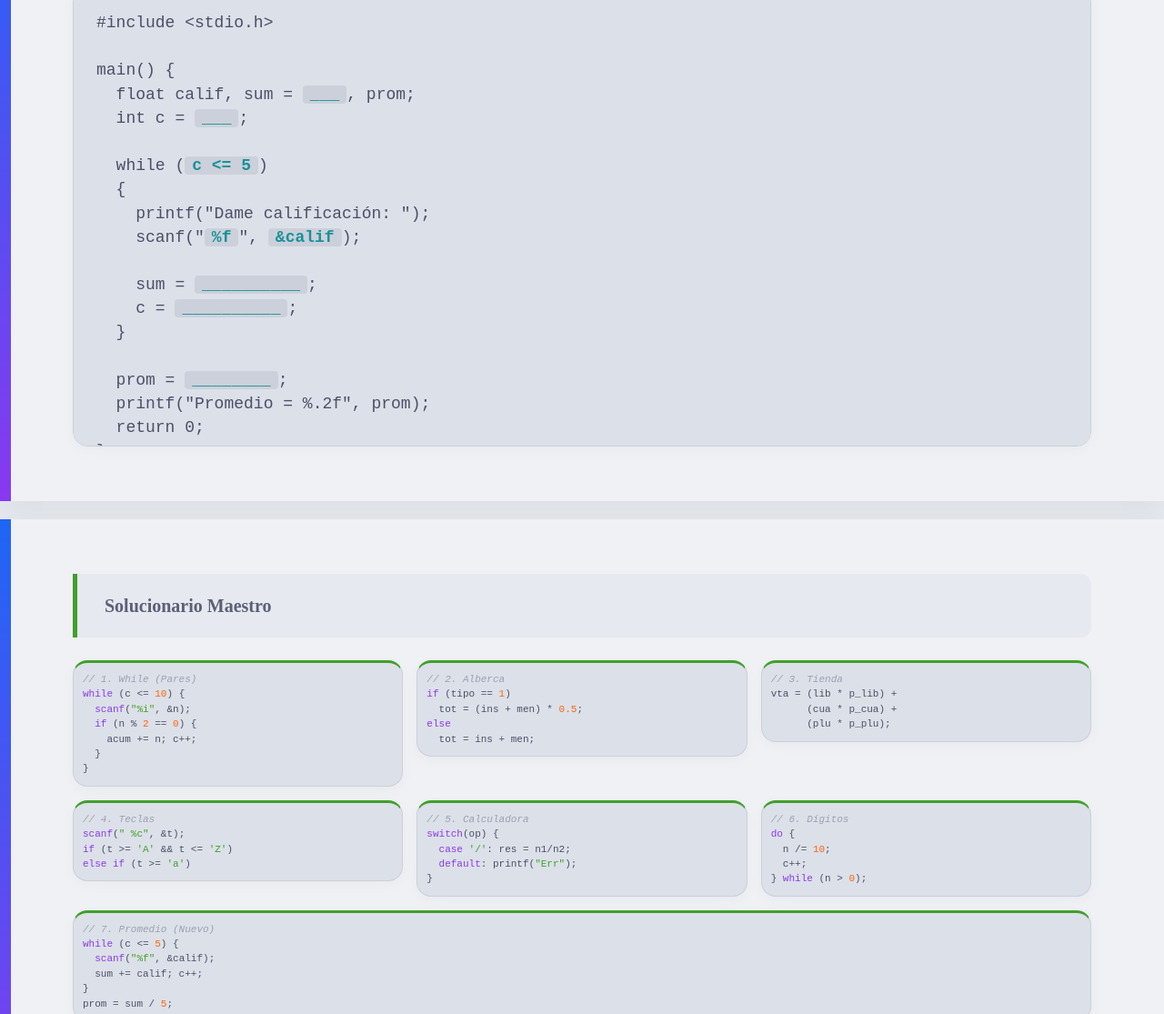
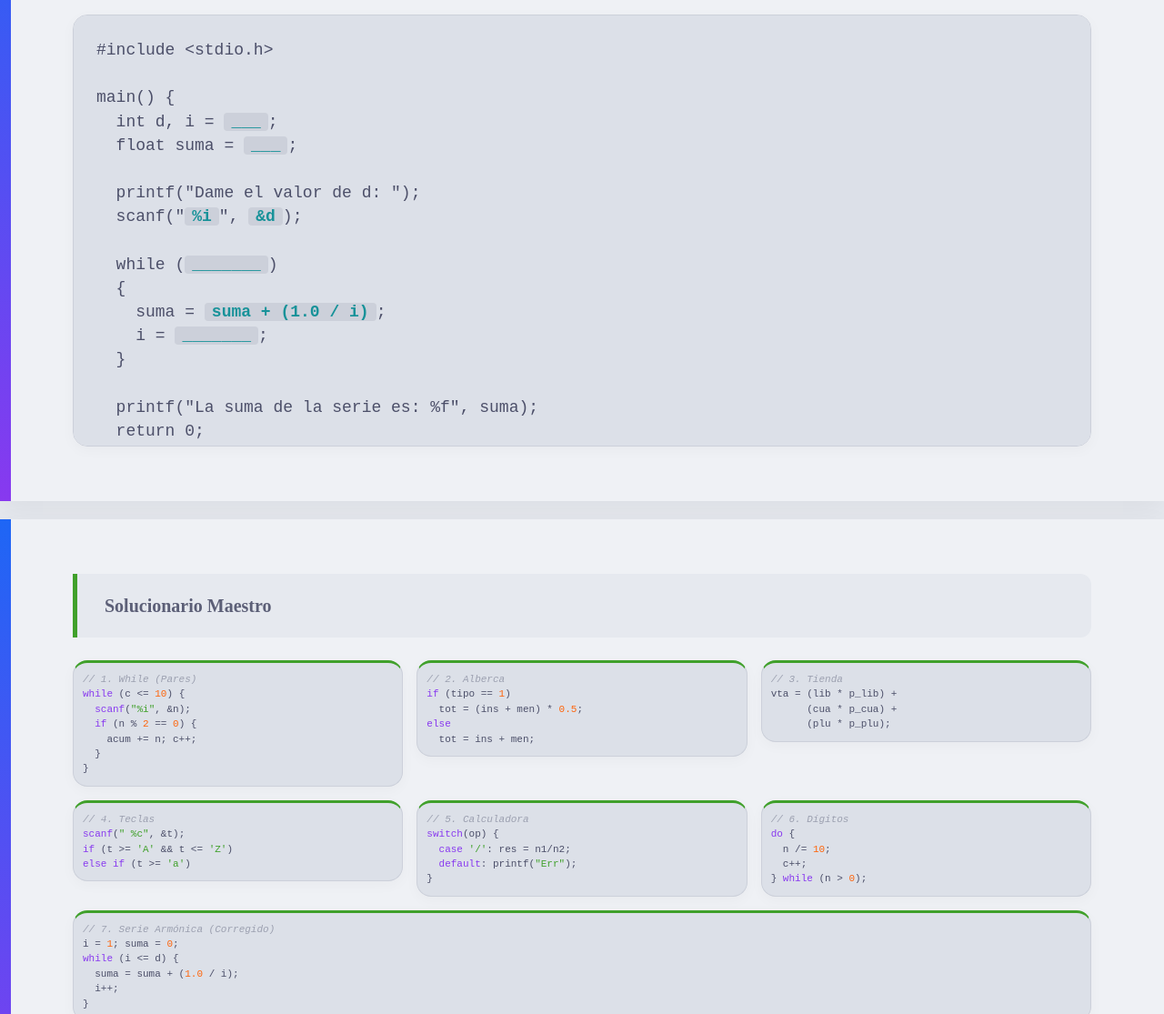
Before and after one commit to micheldavalos/repaso_lenguaje_c_26A, a plain HTML site: page index.html in a window 1280 px wide. Shown: the part 6109-7224 px from the top of the page at 91% size. Drawn offline with Linux system fonts and the light colour scheme.

Commit message:
Update Exercise 7 to calculate the sum of the harmonic series using a while loop

```diff
--- a/index.html
+++ b/index.html
@@ -336,28 +336,27 @@ main() {
 }</code></pre>
     </div>
 
-    <!-- Diapositiva 9: Ejercicio 7 -->
+    <!-- Diapositiva 9: Ejercicio 7 (Corrección: Serie Armónica) -->
     <div class="slide-container" id="slide9">
         <div class="description-box">
-            <p><span class="exercise-number">Ejercicio 7.</span> Leer 5 calificaciones, calcular su suma y obtener el promedio final utilizando un ciclo while.</p>
+            <p><span class="exercise-number">Ejercicio 7.</span> Leer un número entero 'd' y calcular la suma de la serie armónica: $1 + 1/2 + 1/3 + ... + 1/d$ utilizando un ciclo while.</p>
         </div>
         <pre><code>#include &lt;stdio.h&gt;
 
 main() {
-  float calif, sum = <span class="blank-space">___</span>, prom;
-  int c = <span class="blank-space">___</span>;
+  int d, i = <span class="blank-space">___</span>;
+  float suma = <span class="blank-space">___</span>;
 
-  while (<span class="blank-space">c <= 5</span>)
+  printf("Dame el valor de d: ");
+  scanf("<span class="blank-space">%i</span>", <span class="blank-space">&d</span>);
+
+  while (<span class="blank-space">_______</span>)
   {
-    printf("Dame calificación: ");
-    scanf("<span class="blank-space">%f</span>", <span class="blank-space">&calif</span>);
-
-    sum = <span class="blank-space">__________</span>;
-    c = <span class="blank-space">__________</span>;
+    suma = <span class="blank-space">suma + (1.0 / i)</span>;
+    i = <span class="blank-space">_______</span>;
   }
 
-  prom = <span class="blank-space">________</span>;
-  printf("Promedio = %.2f", prom);
+  printf("La suma de la serie es: %f", suma);
   return 0;
 }</code></pre>
     </div>
@@ -411,12 +410,12 @@ vta = (lib * p_lib) +
 } <span class="keyword">while</span> (n > <span class="number">0</span>);</code></pre>
             </div>
             <div style="grid-column: span 3;">
-                <pre><code><span class="comment">// 7. Promedio (Nuevo)</span>
-<span class="keyword">while</span> (c <= <span class="number">5</span>) {
-  <span class="keyword">scanf</span>(<span class="string">"%f"</span>, &calif);
-  sum += calif; c++;
-}
-prom = sum / <span class="number">5</span>;</code></pre>
+                <pre><code><span class="comment">// 7. Serie Armónica (Corregido)</span>
+i = <span class="number">1</span>; suma = <span class="number">0</span>;
+<span class="keyword">while</span> (i <= d) {
+  suma = suma + (<span class="number">1.0</span> / i);
+  i++;
+}</code></pre>
             </div>
         </div>
     </div>
```
